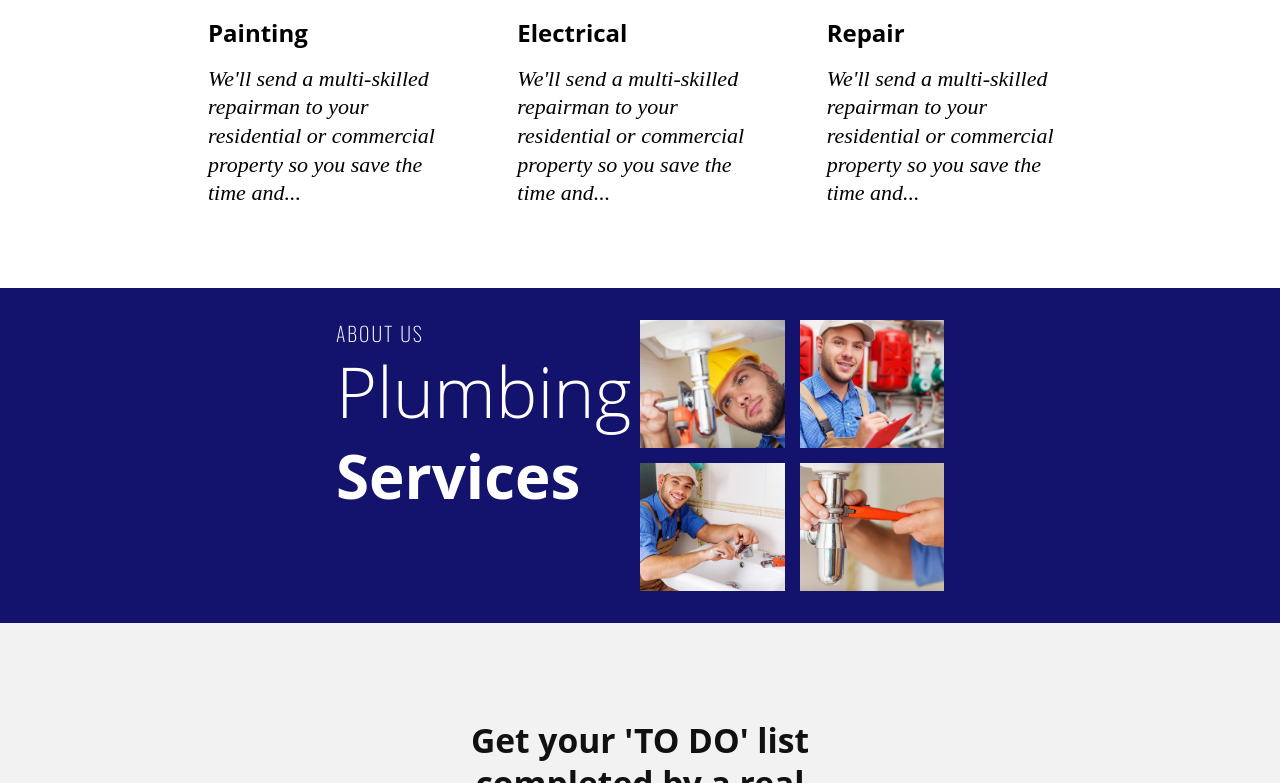
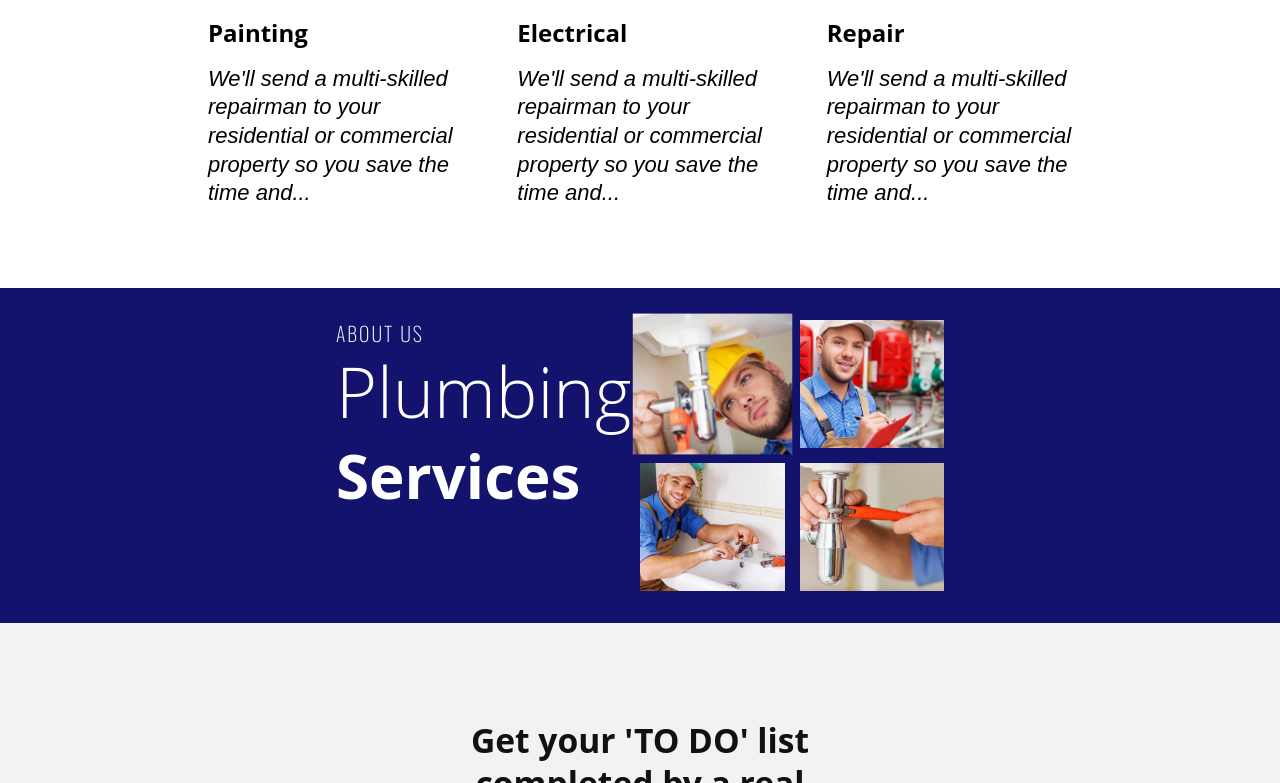
Before and after one commit to BruceWANYE/Activity7, a plain HTML site: page index.html in a window 1280 px wide. In both pictures the pointer is over the picture 712 px from the left and 3068 px from the top of the page. Shown: the part 2685-3468 px from the top of the page. Drawn offline with nearby package versions, Linux system fonts and the light colour scheme.

Commit message:
Update style.css

```diff
--- a/style.css
+++ b/style.css
@@ -445,7 +445,7 @@ section .hero-bg {
 
 .services p {
     font-size: 22px;
-    font-family: Golota;
+    font-family: Golota, Arial, Helvetica, sans-serif;
     font-style: italic;
     line-height: 1.3;
 }
@@ -530,6 +530,12 @@ section .hero-bg {
     height: 100%;
     object-fit: cover;
 }
+.gallery-img:hover {
+    transform: scale(1.1);
+    transition: 0.5s ease-in-out;
+    cursor: pointer;
+}
+
 /* ########### Mobile ############ */
 @media (max-width: 480px) {
     .about-us {
```
